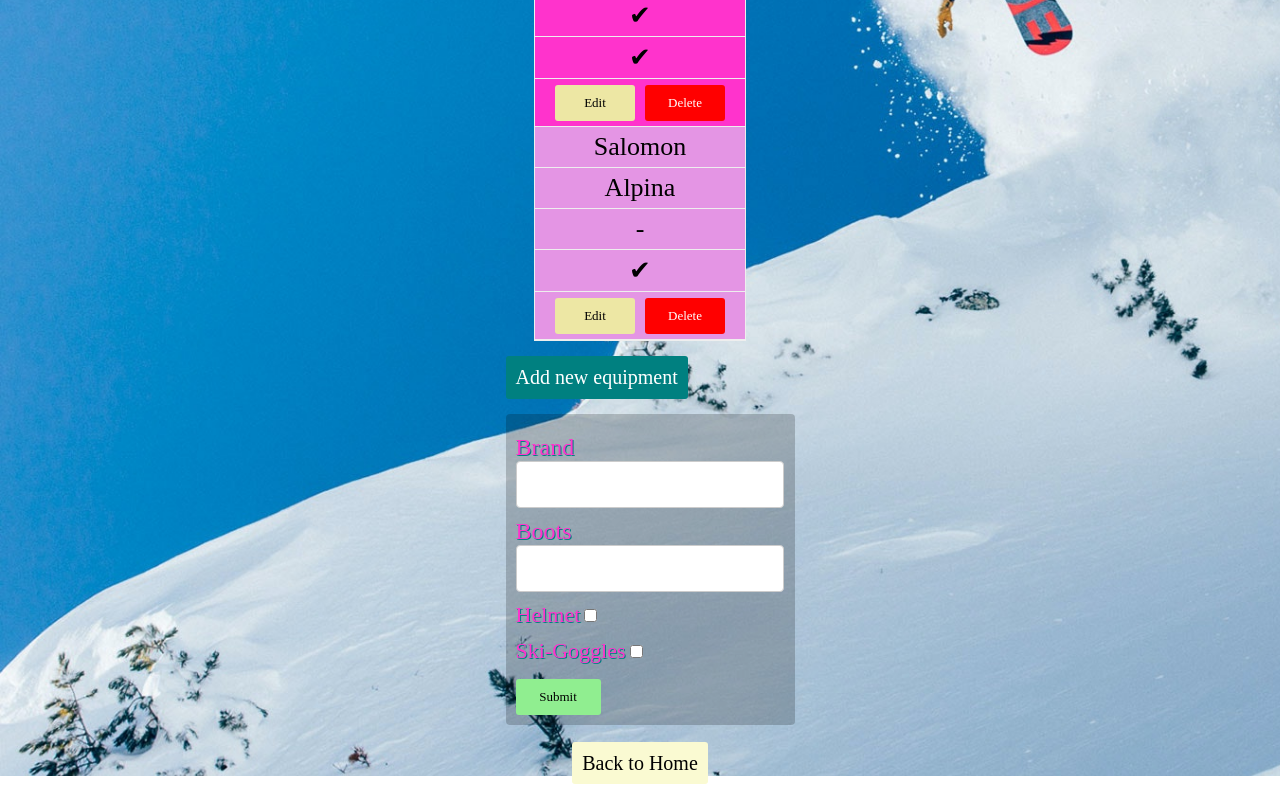
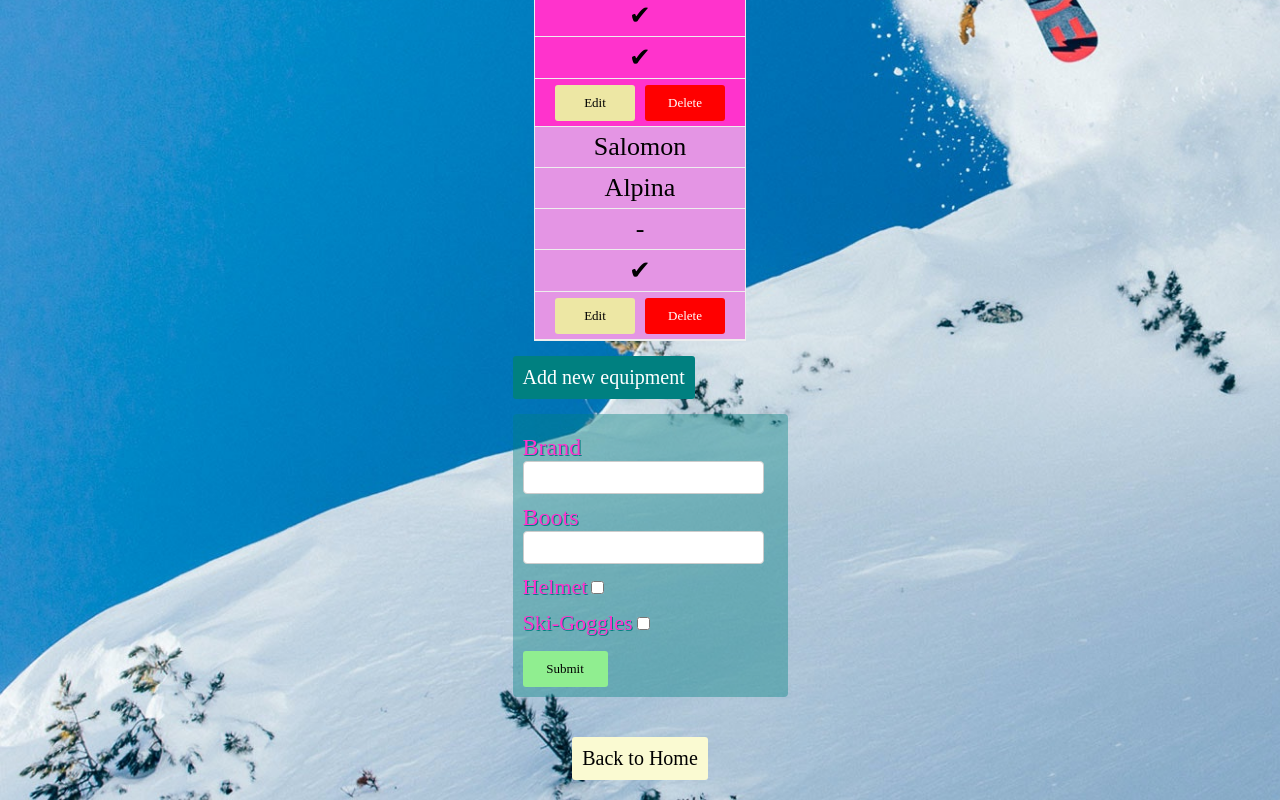
Before and after one commit to mmusa1994/winter_sport_equipment_app, a React (Create React App) app: page /dashboard in a window 1280 px wide. Shown: the part 247-1047 px from the top of the page. Built offline with nearby package versions, Linux system fonts and the light colour scheme; a web font is replaced by a local one.

Commit message:
pp style

```diff
--- a/src/components/Forms/styles.css
+++ b/src/components/Forms/styles.css
@@ -2,7 +2,7 @@
   display: flex;
   flex-direction: column;
   align-items: flex-start;
-  background: rgba(0, 0, 0, 0.2);
+  background: rgb(0, 128, 128, 0.4);
   padding: 10px;
   border-radius: 4px;
   margin: auto;
@@ -25,7 +25,7 @@ input {
   outline: none;
   width: 90%;
   border-radius: 4px;
-  padding: 12px;
+  padding: 10px;
   font-size: large;
   font-family: "Frijole", cursive;
   transition: all 0.3s ease;
@@ -76,9 +76,8 @@ input[type="submit"]:hover {
   color: white;
 }
 
-@media only screen and (max-width: 760px),
-  (min-device-width: 768px) and (max-device-width: 1024px) {
+@media only screen and (max-width: 1398px) {
   input {
-    width: "auto";
+    padding: 5px;
   }
 }
--- a/src/containers/Dashboard/Dashboard.js
+++ b/src/containers/Dashboard/Dashboard.js
@@ -1,5 +1,4 @@
 import React, { useState } from "react";
-
 import { useSelector } from "react-redux";
 import { selectDashboard } from "./dashboardSlice";
 import { Link } from "react-router-dom";
@@ -59,9 +58,11 @@ export const Dashboard = () => {
           )}
         </div>
       </div>
-      <Link className={styles.backButton} to="/">
-        Back to Home
-      </Link>
+      <div className={styles.content}>
+        <Link className={styles.backButton} to="/">
+          Back to Home
+        </Link>
+      </div>
     </div>
   );
 };
--- a/src/containers/Dashboard/Dashboard.module.css
+++ b/src/containers/Dashboard/Dashboard.module.css
@@ -1,4 +1,6 @@
 .wrapper {
+  display: flex;
+  flex-direction: column;
   width: 100%;
   min-height: 100vh;
   background: url("../../assets/border.jpg");
@@ -19,6 +21,13 @@
   align-items: flex-start;
   justify-content: space-around;
 }
+.contentLink {
+  width: 100%;
+  padding: 0 0 40px 0;
+  display: flex;
+  align-items: flex-start;
+  justify-content: space-around;
+}
 
 .tableBox {
   width: 60%;
@@ -28,12 +37,11 @@
   flex-direction: column;
   align-items: flex-start;
   width: 30%;
-  margin-top: -70px;
+  margin-top: -77px;
 }
 
 .dashboardButton {
   width: max-content;
-  /* font-family: "Bungee Shade", cursive; */
   font-family: "Frijole", cursive;
   font-size: 20px;
   cursor: pointer;
@@ -60,7 +68,6 @@
   padding: 10px;
   color: black;
   background-color: lightgoldenrodyellow;
-  margin: 15px 0;
   transition: all 0.3s ease;
   text-decoration: none;
 }
```
